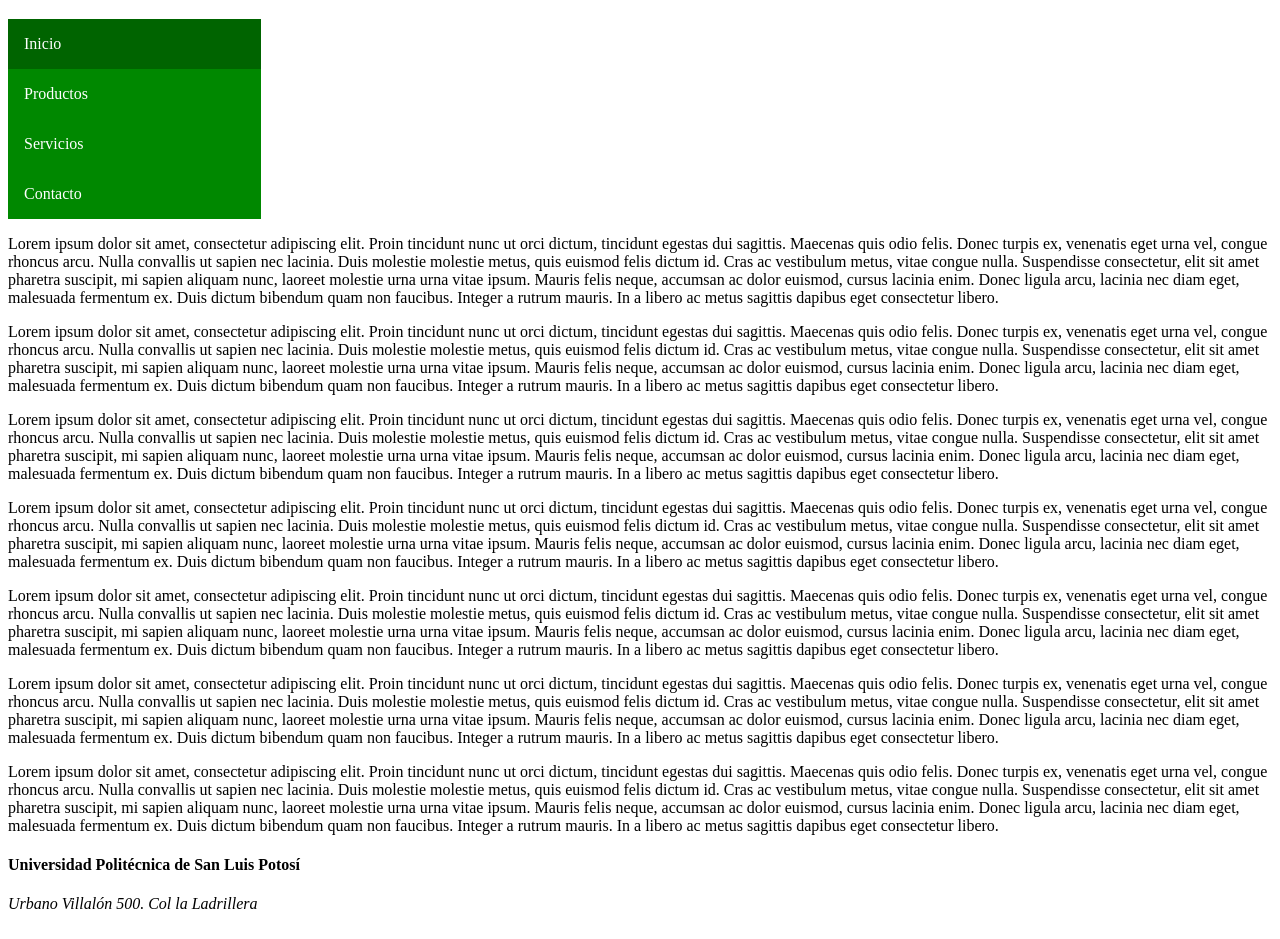
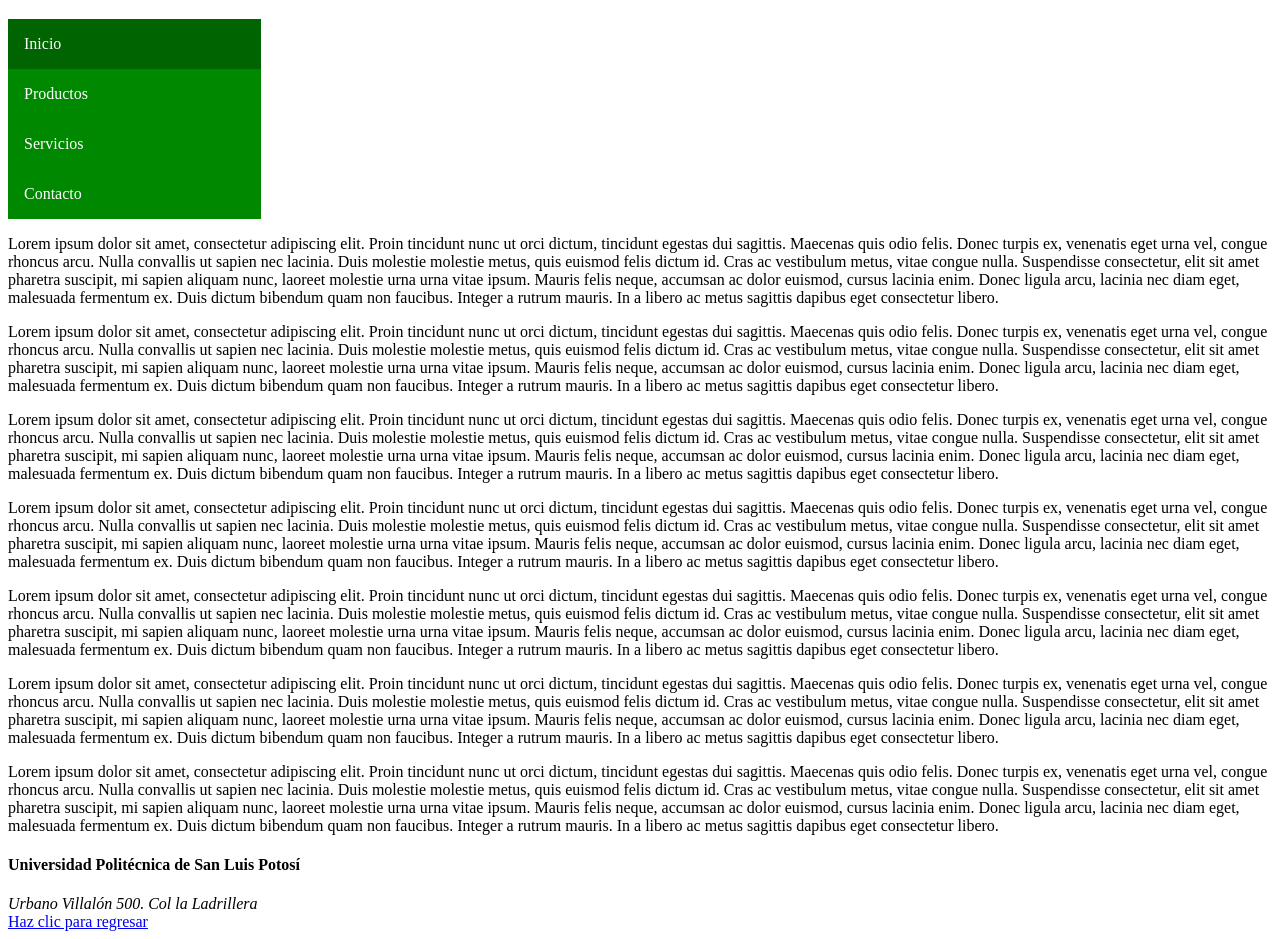
Before and after one commit to Johan410/Pogramacion_Web1, a plain HTML site: page Barra_Nav.html in a window 1280 px wide. Shown: the part 61-1000 px from the top of the page. Drawn offline with Linux system fonts and the light colour scheme.

Commit message:
Add files via upload

```diff
--- a/Barra_Nav.html
+++ b/Barra_Nav.html
@@ -60,6 +60,7 @@
 		<footer>
 			<h4>Universidad Politécnica de San Luis Potosí</h4>
 			<address>Urbano Villalón 500. Col la Ladrillera</address>
+			<a href="index.html">Haz clic para regresar</a>
 		</footer>
 	</body>
 </html>
```
